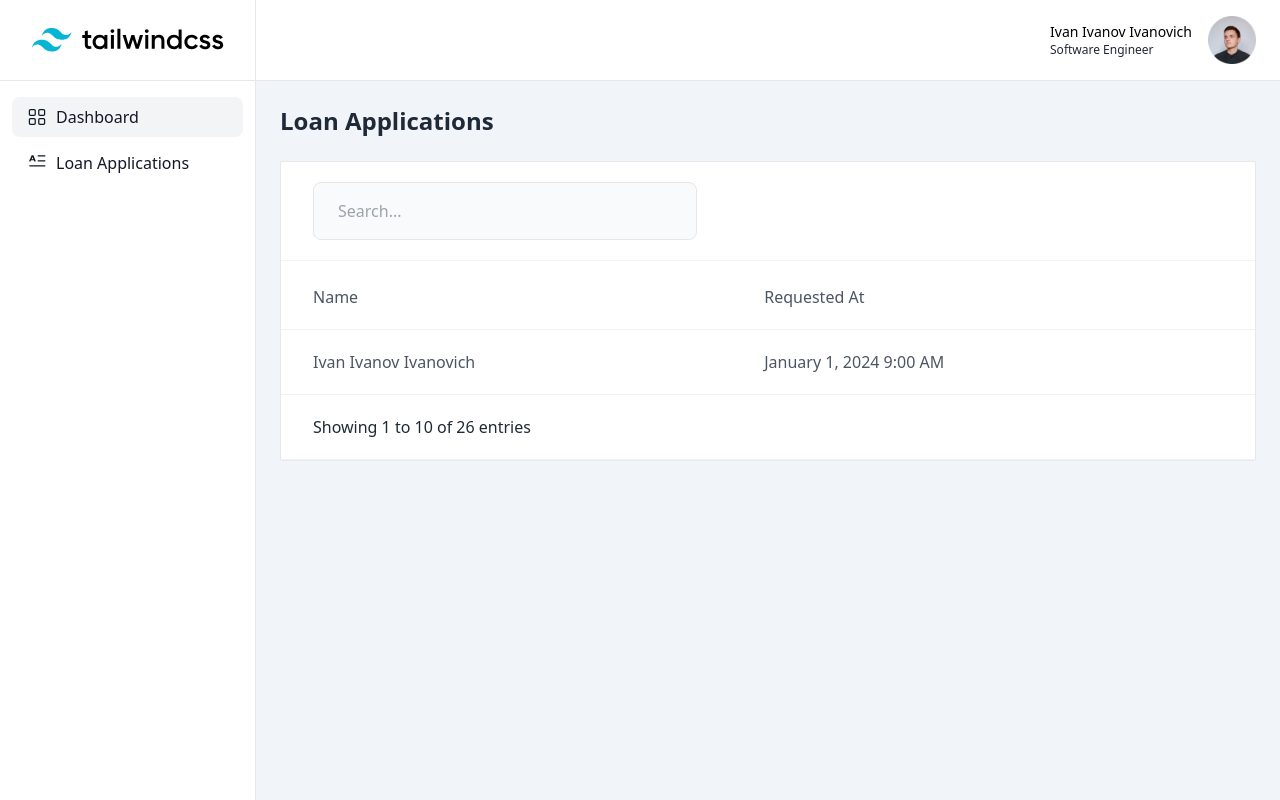
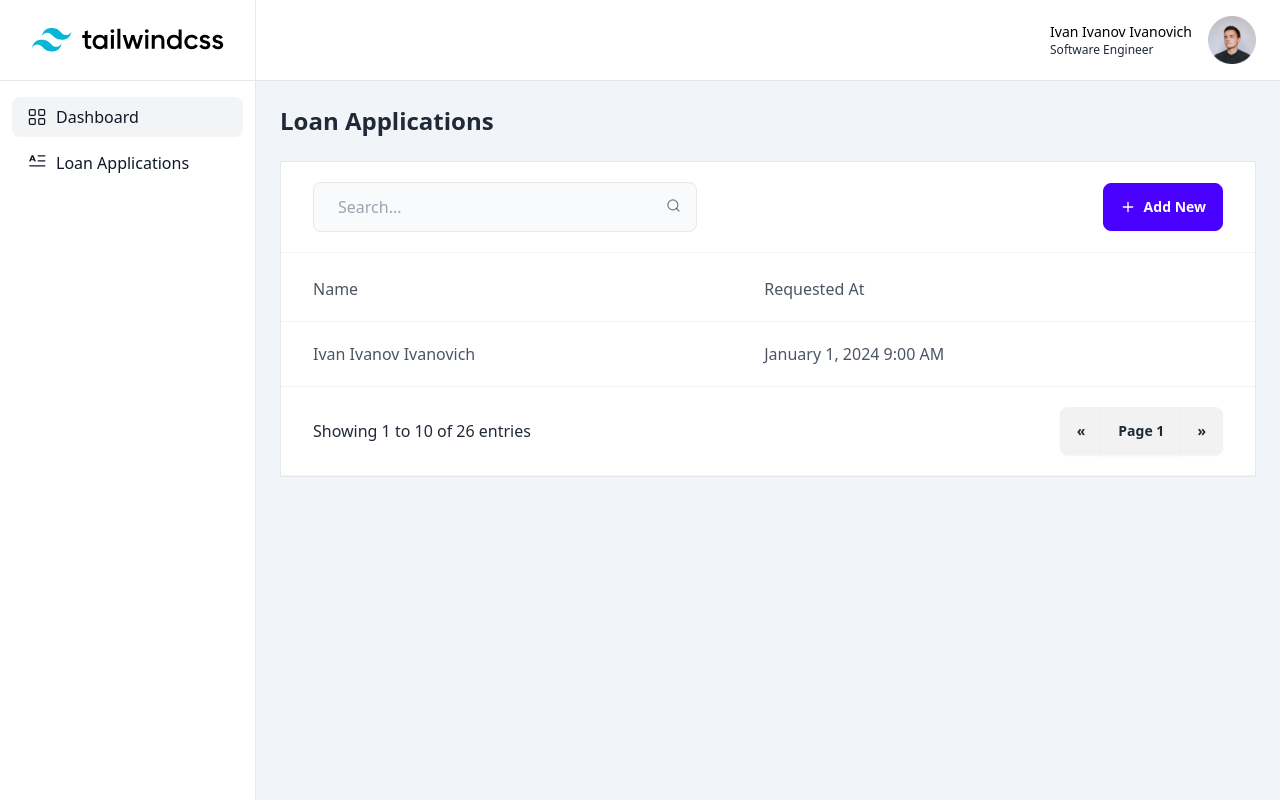
Before and after one commit to iRaySpace/app-legos, a Nuxt app in the folder 3-loan/web/: page /loan-applications in a window 1280 px wide. Built offline with nearby package versions, Linux system fonts and the light colour scheme.

Commit message:
feat: DataTable component; DataTable components styles and others

```diff
--- /dev/null
+++ b/3-loan/web/components/DataTable.vue
@@ -0,0 +1,54 @@
+<template>
+    <div class="rounded-sm border border-stroke bg-white shadow-default">
+        <div class="px-8 py-5 flex border-b border-gray-100 justify-between items-center">
+            <div class="w-96 relative">
+                <input placeholder="Search..."
+                    class="w-full py-3 pl-6 pr-10 outline-none border-stroke border rounded-lg bg-gray-50" />
+                <span class="absolute right-4 top-4">
+                    <svg xmlns="http://www.w3.org/2000/svg" xmlns:xlink="http://www.w3.org/1999/xlink" aria-hidden="true"
+                        role="img" class="text-base-content/60" font-size="15" width="1em" height="1em" viewBox="0 0 24 24">
+                        <g fill="none" stroke="currentColor" stroke-linecap="round" stroke-linejoin="round"
+                            stroke-width="2">
+                            <circle cx="11" cy="11" r="8"></circle>
+                            <path d="m21 21l-4.3-4.3"></path>
+                        </g>
+                    </svg>
+                </span>
+            </div>
+            <div>
+                <a href="#" class="btn btn-primary text-white">
+                    <svg xmlns="http://www.w3.org/2000/svg" xmlns:xlink="http://www.w3.org/1999/xlink" aria-hidden="true"
+                        role="img" font-size="16" width="1em" height="1em" viewBox="0 0 24 24">
+                        <path fill="none" stroke="currentColor" stroke-linecap="round" stroke-linejoin="round"
+                            stroke-width="2" d="M5 12h14m-7-7v14"></path>
+                    </svg>
+                    Add New
+                </a>
+            </div>
+        </div>
+        <table class="table">
+            <thead>
+                <tr>
+                    <th>Name</th>
+                    <th>Requested At</th>
+                </tr>
+            </thead>
+            <tbody>
+                <tr>
+                    <td>Ivan Ivanov Ivanovich</td>
+                    <td>January 1, 2024 9:00 AM</td>
+                </tr>
+            </tbody>
+        </table>
+        <div class="px-8 py-5 flex border-b border-gray-100 justify-between items-center">
+            <div>Showing 1 to 10 of 26 entries</div>
+            <div>
+                <div class="join">
+                    <button class="join-item btn">«</button>
+                    <button class="join-item btn">Page 1</button>
+                    <button class="join-item btn">»</button>
+                </div>
+            </div>
+        </div>
+    </div>
+</template>
--- a/3-loan/web/components/HeaderMenu.vue
+++ b/3-loan/web/components/HeaderMenu.vue
@@ -4,7 +4,7 @@
             <div></div>
             <div class="dropdown dropdown-end">
                 <a href="#" role="button" class="flex items-center gap-4">
-                    <span>
+                    <span class="hidden sm:block">
                         <span class="block text-sm font-medium text-black">Ivan Ivanov Ivanovich</span>
                         <span class="block text-xs font-medium">Software Engineer</span>
                     </span>
--- a/3-loan/web/pages/loan-applications.vue
+++ b/3-loan/web/pages/loan-applications.vue
@@ -7,32 +7,7 @@
                 <header class="mb-6">
                     <h2 class="text-2xl font-bold">Loan Applications</h2>
                 </header>
-                <div class="rounded-sm border border-stroke bg-white shadow-default">
-                    <div class="px-8 py-5 flex border-b border-gray-100">
-                        <div class="w-96">
-                            <input placeholder="Search..." class="w-full py-4 px-6 outline-none border-stroke border rounded-lg bg-gray-50" />
-                        </div>
-                        <div></div>
-                    </div>
-                    <table class="table">
-                        <thead>
-                            <tr>
-                                <th>Name</th>
-                                <th>Requested At</th>
-                            </tr>
-                        </thead>
-                        <tbody>
-                            <tr>
-                                <td>Ivan Ivanov Ivanovich</td>
-                                <td>January 1, 2024 9:00 AM</td>
-                            </tr>
-                        </tbody>
-                    </table>
-                    <div class="px-8 py-5 flex border-b border-gray-100">
-                        <div>Showing 1 to 10 of 26 entries</div>
-                        <div></div>
-                    </div>
-                </div>
+                <DataTable />
             </main>
         </div>
     </div>
```
